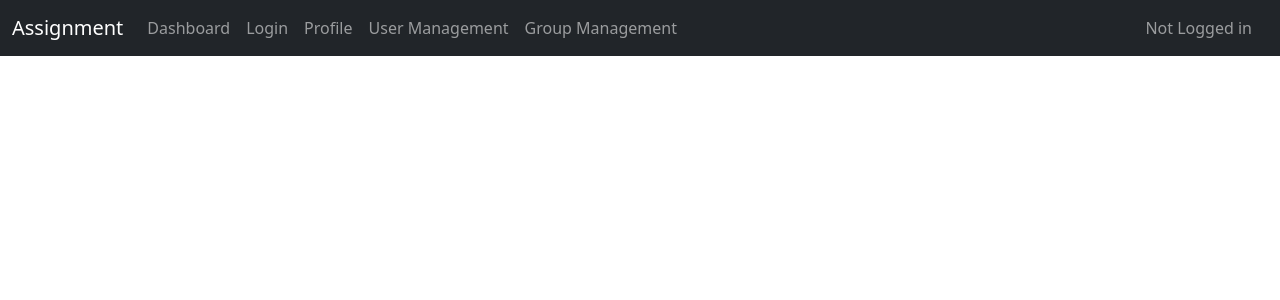
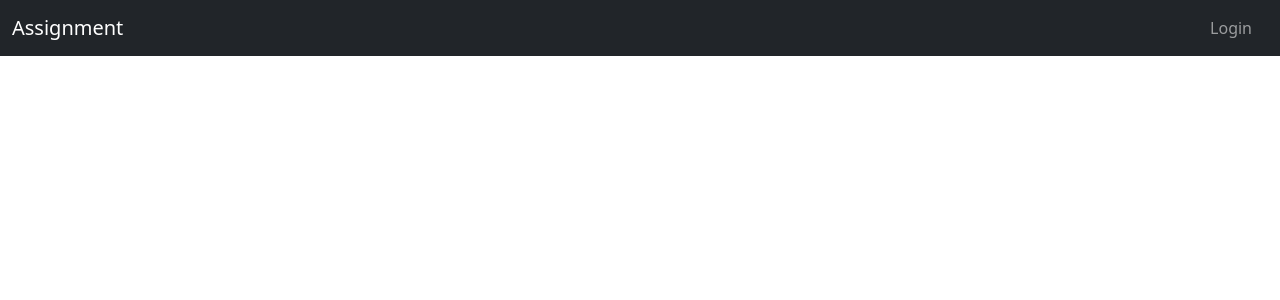
Before and after one commit to NikRaines/3813ICT-Assignment, an Angular app: page / in a window 1280 px wide. Shown: the top 300 px of the page. Built offline with nearby package versions, Linux system fonts and the light colour scheme.

Commit message:
added role checks for navbar and changed layout

```diff
--- a/src/app/app.html
+++ b/src/app/app.html
@@ -4,19 +4,16 @@
     <a class="navbar-brand" href="#">Assignment</a>
     <ul class="navbar-nav me-auto mb-2 mb-lg-0">
       <li class="nav-item">
-        <a class="nav-link" routerLink="/dashboard">Dashboard</a>
+        <a *ngIf="user" class="nav-link" routerLink="/profile">Profile</a>
       </li>
       <li class="nav-item">
-        <a class="nav-link" routerLink="/login">Login</a>
+        <a *ngIf="user" class="nav-link" routerLink="/dashboard">Dashboard</a>
       </li>
       <li class="nav-item">
-        <a class="nav-link" routerLink="/profile">Profile</a>
+        <a *ngIf="user && (user.roles?.includes('SuperAdmin') || user.roles?.includes('GroupAdmin'))" class="nav-link" routerLink="/userManagement">User Management</a>
       </li>
       <li class="nav-item">
-        <a class="nav-link" routerLink="/userManagement">User Management</a>
-      </li>
-      <li class="nav-item">
-        <a class="nav-link" routerLink="/groupManagement">Group Management</a>
+        <a *ngIf="user && (user.roles?.includes('SuperAdmin') || user.roles?.includes('GroupAdmin'))" class="nav-link" routerLink="/groupManagement">Group Management</a>
       </li>
     </ul>
     <ul class="navbar-nav ms-auto mb-2 mb-lg-0">
@@ -25,7 +22,7 @@
           {{ user?.username }}
         </span>
         <a *ngIf="user" class="nav-link btn btn-outline-light ms-2 px-3 py-1" (click)="logout()">Logout</a>
-        <span *ngIf="!user" class="nav-link btn btn-outline-light px-3 py-1">Not Logged in</span>
+        <span *ngIf="!user" class="nav-link btn btn-outline-light px-3 py-1" routerLink="/login">Login</span>
       </li>
     </ul>
   </div>
```
